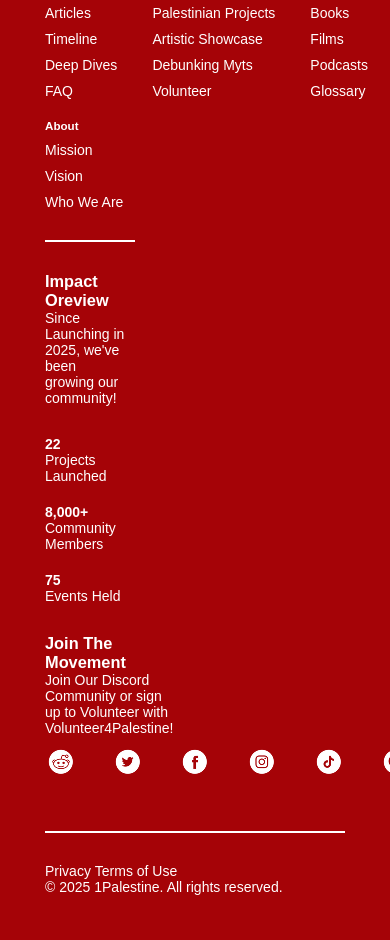
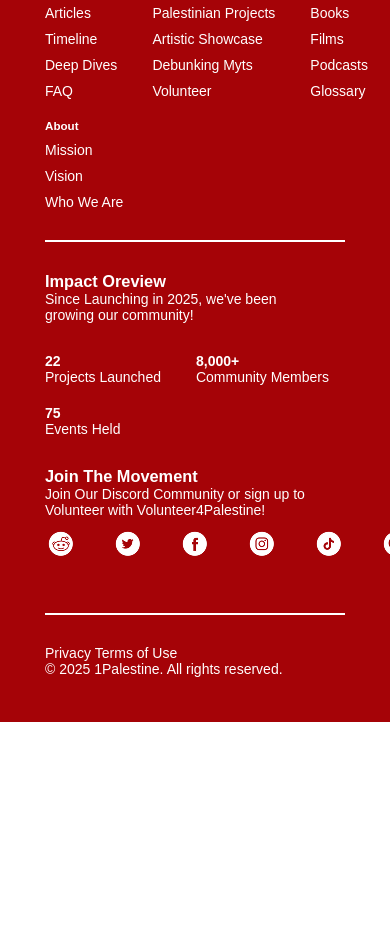
Before and after one commit to 1PalestineTech/rp_web_project, a Flask app: page / in a window 390 px wide; the page is wider, and only the part inside the window is pictured. Shown: the part 4153-5093 px from the top of that part. After the commit the page ends 4875 px from the top of that part, so only its background shows below. Run offline with Flask 3, Linux system fonts and the light colour scheme; some libraries are stand-ins or nearby versions.

Commit message:
new design footer and navbar

```diff
--- a/static/css/footer.css
+++ b/static/css/footer.css
@@ -28,7 +28,7 @@
     font-size:14px;
   }
   .mission,.impact{
-    width:100%;
+    width:100% !important;
 
   }
   .impact{
```
